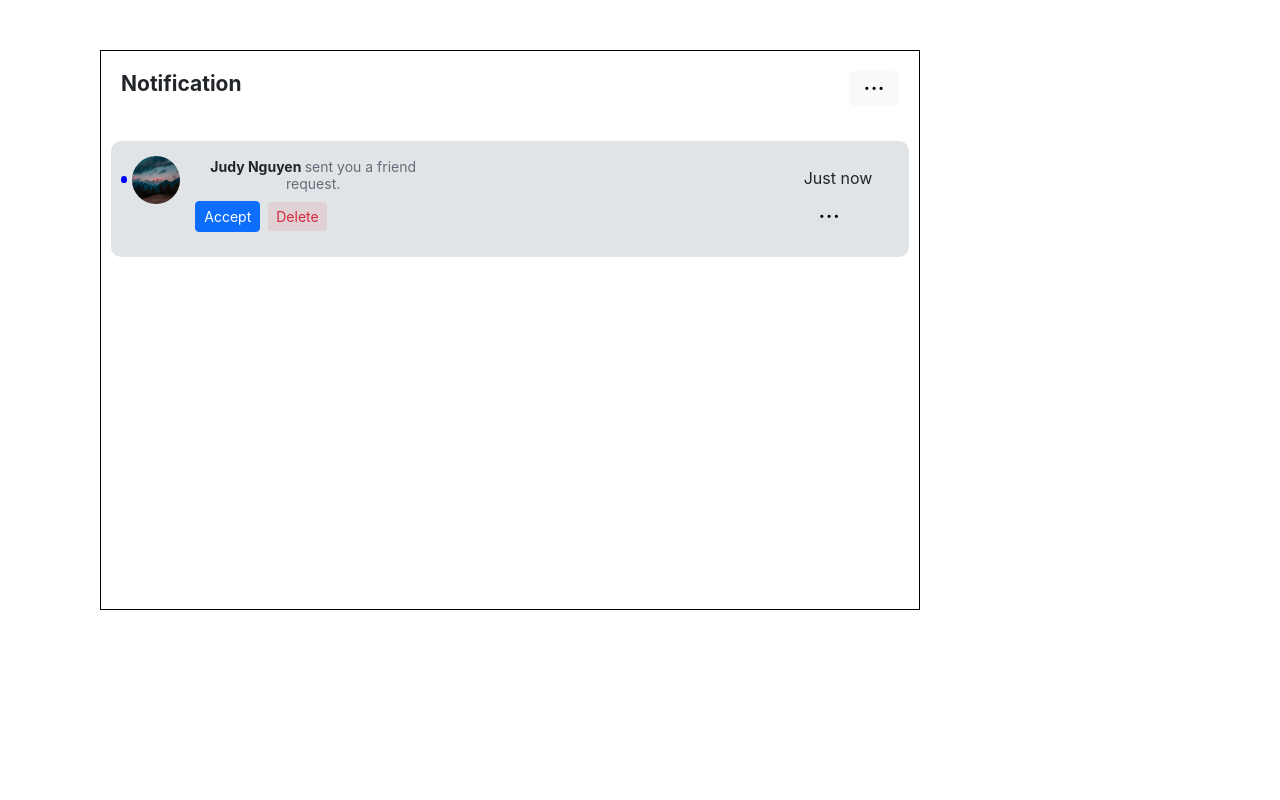
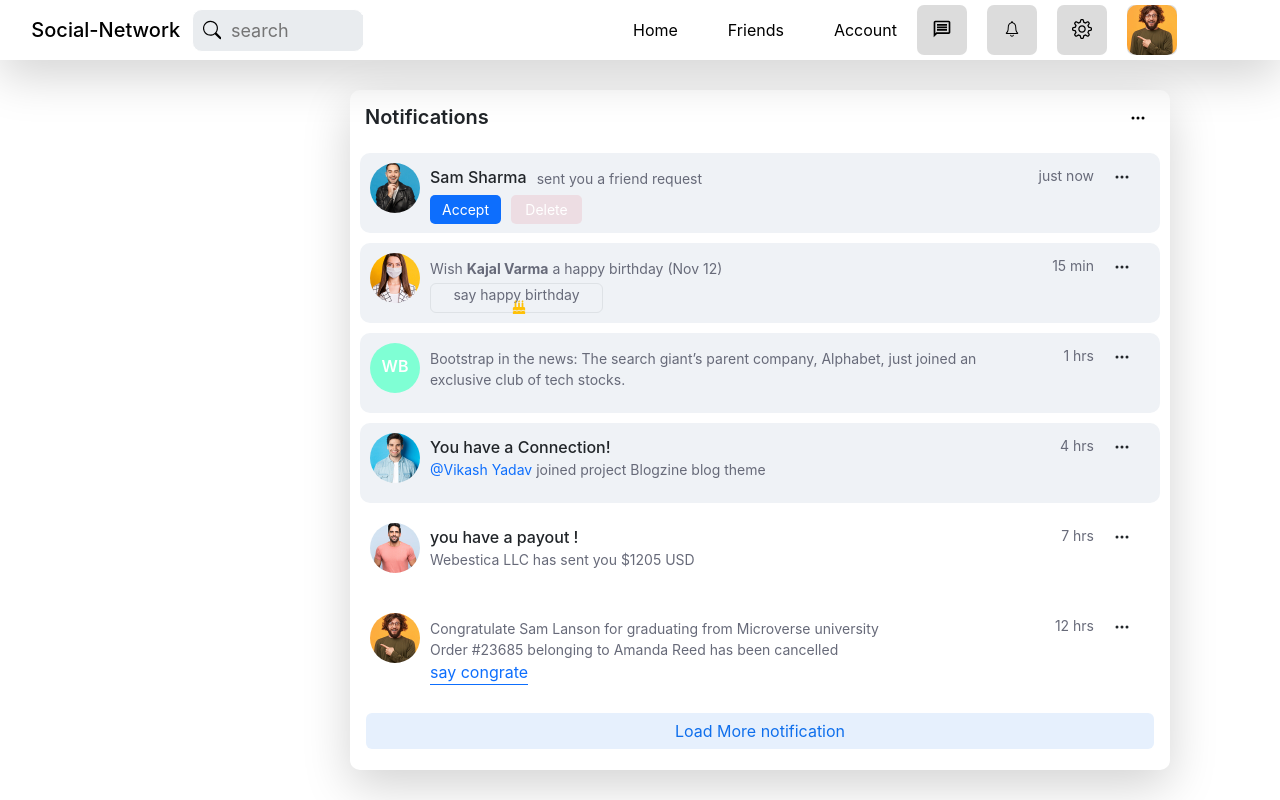
Before and after one commit to ravindarsahani3183/social-Networking, a React (Create React App) app: page /notifications in a window 1280 px wide. Built offline with nearby package versions, Linux system fonts and the light colour scheme.

Commit message:
update notification

```diff
--- a/src/Notifications/Notification.css
+++ b/src/Notifications/Notification.css
@@ -1,88 +1,163 @@
 .Notification{
  width: 820px;
- height: 560px;
- border: 1px solid black;
- margin-top: 50px;
- margin-left: 100px;
+ height: 680px;
+ border-radius: 10px;
+ margin-top: 30px;
+ margin-left: 350px;
 }
 .notification-heading-button{
     display: flex;
     justify-content: space-between;
 }
 .notification-heading{
-    padding-left: 20px;
-    padding-top: 20px;
-    font-weight: 700;
-    font-size: 21px;
+    padding-top: 15px;
+    padding-left: 15px;
+    font-weight: 600;
 }
 .notification-button{
-    margin-top: 20px;
-    margin-right: 20px;
-    width: 50px;
-    height: 35px;
+    border-style: none;
+    margin-right: 15px;
+    margin-top: 15px;
+    padding-top: -10px;
+    background-color: #fff;
+    width: 35px;
+    height: 30px;
 }
-.notification-dot{
-   position: relative;
-   left: 0px;
-   top: -15px;
-   font-size: 25px;
+.notification-button:hover{
+    border-style: none;
+    margin-right: 15px;
+    margin-top: 15px;
+    background-color: rgba(0, 0, 0, 0.09);
+    width: 35px;
+    height: 30px;
+    padding-top: -10px;
+    border-radius: 4px;
+}
+.notification-button-dot{
+   margin-top: -7px;
+}
+.notification-box{
+    width: 800px;
+    height: 80px;
+    background-color: #eff2f6;
+    margin-left: 10px;
+    margin-top: 10px;
+    border-radius: 10px;
+    display: flex;
+    justify-content: space-between;
+}
+.notification-element{
+    display: flex;
 }
 .notification-img{
-    width: 48px;
-    height: 48px;
+    width: 50px;
+    height: 50px;
     border-radius: 50%;
+    margin-top: 10px;
+    margin-left: 10px;
 }
-.notification-about{
+.notification-name-request{
     display: flex;
-    padding-top: 15px;
-    padding-bottom: 15px;
-    padding-left: 10px;
-    background-color: #e1e4e6;
-    margin-top: 35px;
+    margin-top: 15px;
     margin-left: 10px;
+}
+.notification-name{
     margin-right: 10px;
-    border-radius: 10px;
 }
-.notification-dot-active{
-    height: 7px;
-    width: 7px;
-    border-radius: 50%;
-    background-color: blue;
-    margin-top: 20px;
-    margin-right: 5px;
-}
-.notification-about-heading{
-    font-size: 0.875em;
-    font-weight: bolder;
-}
-.notification-about-heading-div{
-    margin-left: 15px;
-    margin-top: 3px;
-    padding-bottom: 10px;
-}
-.notification-about-heading-friend{
+.notification-friend-request{
     color: #676a79;
     font-weight: 400;
 }
-.notification-about-btn{
-    color: #d6293e;
+.notification-button1{
+    display: flex;
+    gap: 10px;
+    margin-left: 10px;
+}
+.notification-accept-button{
+    border-style: none;
+    border-radius: 5px;
+    width: 71px;
+    height: 29px;
+    font-size: 14px;
+    line-height: 10px;
+
+}
+.notification-delete-button{
+    border-style: none;
     background-color: rgba(214, 41, 62, 0.1);
+    border-color: #d6293e;
+    border-radius: 5px;
+    width: 71px;
+    height: 29px;
+    font-size: 14px;
+    line-height: 10px;
+}
+.notification-right-info{
+    margin-right: 30px;
+    margin-top: 10px;
+}
+.notification-right-text{
+    margin-right: 20px;
+    color: #676a79;
+}
+.notification-birthday-button{
+  width: 173px;
+  height: 30px;
+  font-size: 14px;
+  color: #676a79;
+  line-height: 10px;
+}
+.notification-birthday-button:hover{
+    background-color: #e6ebf0;
+}
+.notification-circle-profile{
+    width: 50px;
+    height: 50px;
+    border-radius: 50%;
+    margin-top: 10px;
+    margin-left: 10px;
+    background-color: aquamarine;
+}
+.notification-profile-name{
+    margin-top: 14px;
+    color: #fff;
+    font-weight: 600;
+}
+.notification-friend-news{
+ display: flex;
+ text-align: left;
+
+}
+.notification-joined{
+    line-height: 10px;
+    color: #676a79;
+}
+
+.notification-box1{
+    width: 800px;
+    height: 80px;
+    background-color: white;
+    margin-left: 10px;
+    margin-top: 10px;
+    border-radius: 10px;
+    display: flex;
+    justify-content: space-between;
+}
+.notification-payout{
+    font-size: 14px;
+    color: #676a79;
+    line-height: 10px;
+}
+.notification-congrate{
+    display: flex;
+    text-align: left;
+    color: #676a79;
+}
+
+.notification-button-large{
+    color: #0f6fec;
+    background-color: rgba(15, 111, 236, 0.1);
     border-style: none;
+    width: 96%;
+    margin-top: 30px;
 }
-.notification-double-button{
-    text-align: left;
-}
-.notification-dot-button{
-    margin-left: 40vh;
-}
-.notification-time-status{
-    padding-right: 20px;
-    position: relative;
-    top: 10px;
-    left: 18px;
-}
-.notification-button1{
-    background-color: #e1e4e6;
-    border-style: none;
-    margin-left: 18px;
-}
--- a/src/Notifications/Notifications.js
+++ b/src/Notifications/Notifications.js
@@ -1,32 +1,133 @@
 import React from 'react'
 import './Notification.css';
+import { BsThreeDots } from 'react-icons/bs';
+import { FaBirthdayCake } from 'react-icons/fa';
+import Header from '../Header/Header';
 export const Notifications = () => {
   return (
     <div>
-     <div className='Notification'>
+      <Header></Header>
+      <div className='Notification shadow-lg'>
         <div className='notification-heading-button'>
-        <h5 className='notification-heading'>Notification</h5>
-        <button type='button' className='btn btn-light fs-5 notification-button'>
-            <span className='notification-dot'>...</span>
-        </button>
+          <h5 className='notification-heading'>Notifications</h5>
+          <button type='submit' className='notification-button'><BsThreeDots className='notification-button-dot'/></button>
         </div>
-      <div className='notification-about'>
-        <span className='fs-1 text-primary notification-dot-active'></span>
-        <div><img src="./assets/profile/01.jpg" className='notification-img' alt=""></img></div>
-        <div className='notification-about-heading-div'>
-           <h6 className='notification-about-heading'>Judy Nguyen <span className='notification-about-heading-friend'>sent you a friend request.</span></h6>
-           <div className='notification-double-button'>
-             <button type='button' className='btn btn-primary me-2 btn-sm'>Accept</button>
-             <button type='button' className='btn btn-danger  btn-sm notification-about-btn'>Delete</button>
+        <div className='notification-box mt-3'>
+          <div className='notification-element'>
+            <img src="./assets/Avatar/01 (1).jpg" className='notification-img' alt=""></img>
+            <div>
+              <div className='notification-name-request'>
+                <h6 className='notification-name'>Sam Sharma</h6>
+                <small className='notification-friend-request'>sent you a friend request</small>
+              </div>
+              <div className='notification-button1'>
+                <button className='notification-accept-button btn btn-primary'>Accept</button>
+                <button className='notification-delete-button btn btn-danger'>Delete</button>
               </div>
             </div>
-        <div className='notification-dot-button'>
-            <span className='notification-time-status'>Just now</span>
-              <button type='button' className='btn btn-light fs-5 notification-button notification-button1'>
-              <span className='notification-dot'>...</span>
-            </button>
+          </div>
+          <div className='notification-right-info'>
+            <small className='notification-right-text'>just now</small>
+            <BsThreeDots></BsThreeDots>
           </div>
         </div>
+
+        <div className='notification-box'>
+          <div className='notification-element'>
+            <img src="./assets/Avatar/02.jpg" className='notification-img' alt=""></img>
+            <div>
+              <div className='notification-name-request'>
+                <small className='notification-friend-request mb-1'>Wish <b>Kajal Varma</b> a happy birthday (Nov 12)</small>
+              </div>
+              <div className='notification-button1'>
+                <button className='btn border notification-birthday-button '>say happy birthday <FaBirthdayCake className='text-warning ms-1'/></button>
+              </div>
+            </div>
+          </div>
+          <div className='notification-right-info'>
+            <small className='notification-right-text'>15 min</small>
+            <BsThreeDots></BsThreeDots>
+          </div>
+        </div>
+
+        <div className='notification-box'>
+          <div className='notification-element'>
+            <div className='notification-circle-profile' alt="">
+              <h6 className='notification-profile-name'>WB</h6>
+            </div>
+            <div>
+              <div className='notification-name-request'>
+                <small className='notification-friend-request notification-friend-news '>
+                  Bootstrap in the news:
+                  The search giant’s parent company, Alphabet, just joined an <br></br>exclusive club of tech stocks.
+                </small>
+              </div>
+            </div>
+          </div>
+          <div className='notification-right-info'>
+            <small className='notification-right-text'>1 hrs</small>
+            <BsThreeDots></BsThreeDots>
+          </div>
+        </div>
+
+        <div className='notification-box'>
+          <div className='notification-element'>
+            <img src="./assets/Avatar/03.jpg" className='notification-img' alt=""></img>
+            <div>
+              <div className='notification-name-request'>
+                <h6 className='notification-name'>You have a Connection!</h6>
+              </div>
+              <div className='notification-button1'>
+                <small className='notification-joined'><span className='text-primary'>@Vikash Yadav</span> joined project Blogzine blog theme</small>
+              </div>
+            </div>
+          </div>
+          <div className='notification-right-info'>
+            <small className='notification-right-text'>4 hrs</small>
+            <BsThreeDots></BsThreeDots>
+          </div>
+        </div>
+
+        <div className='notification-box1'>
+          <div className='notification-element'>
+            <img src="./assets/Avatar/04.jpg" className='notification-img' alt=""></img>
+            <div>
+              <div className='notification-name-request'>
+                <h6 className='notification-name'>you have a payout !</h6>
+              </div>
+              <div className='notification-button1'>
+                <p className='notification-payout'>Webestica LLC has sent you $1205 USD</p>
+              </div>
+            </div>
+          </div>
+          <div className='notification-right-info'>
+            <small className='notification-right-text'>7 hrs</small>
+            <BsThreeDots></BsThreeDots>
+          </div>
+        </div>
+
+        <div className='notification-box1'>
+          <div className='notification-element'>
+            <img src="./assets/Avatar/07.jpg" className='notification-img' alt=""></img>
+            <div>
+              <div className='notification-name-request'>
+                <small className='notification-congrate'>
+                  Congratulate Sam Lanson for graduating from Microverse university<br/>
+                  Order #23685 belonging to Amanda Reed has been cancelled
+                </small>
+              </div>
+              <div className='notification-button1'>
+                <span className='border-bottom border-primary text-primary'>say congrate</span>
+              </div>
+            </div>
+          </div>
+          <div className='notification-right-info'>
+            <small className='notification-right-text'>12 hrs</small>
+            <BsThreeDots></BsThreeDots>
+          </div>
+        </div>
+
+        <button type='button' className='btn btn-primary notification-button-large '>Load More notification</button>
       </div>
     </div>
   )
```
Lines whose indentation alone changed are shown as unchanged.
